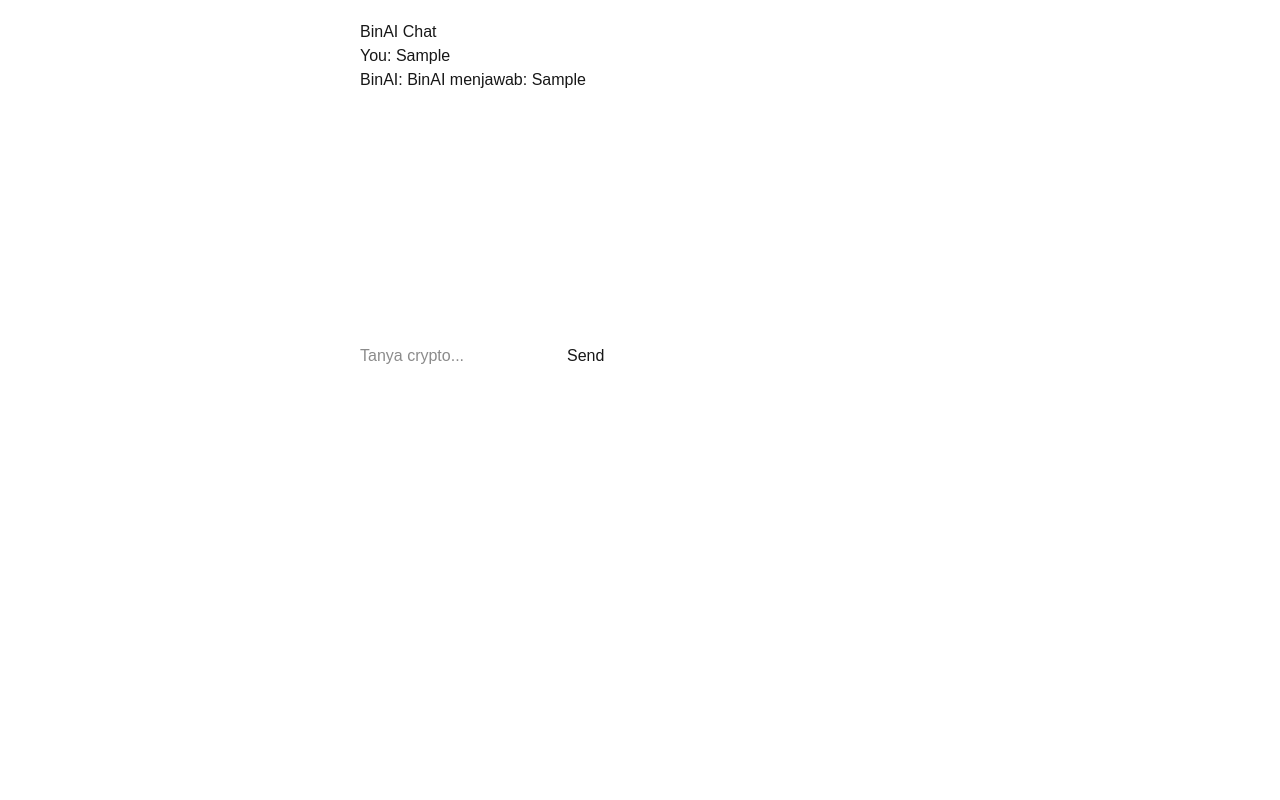
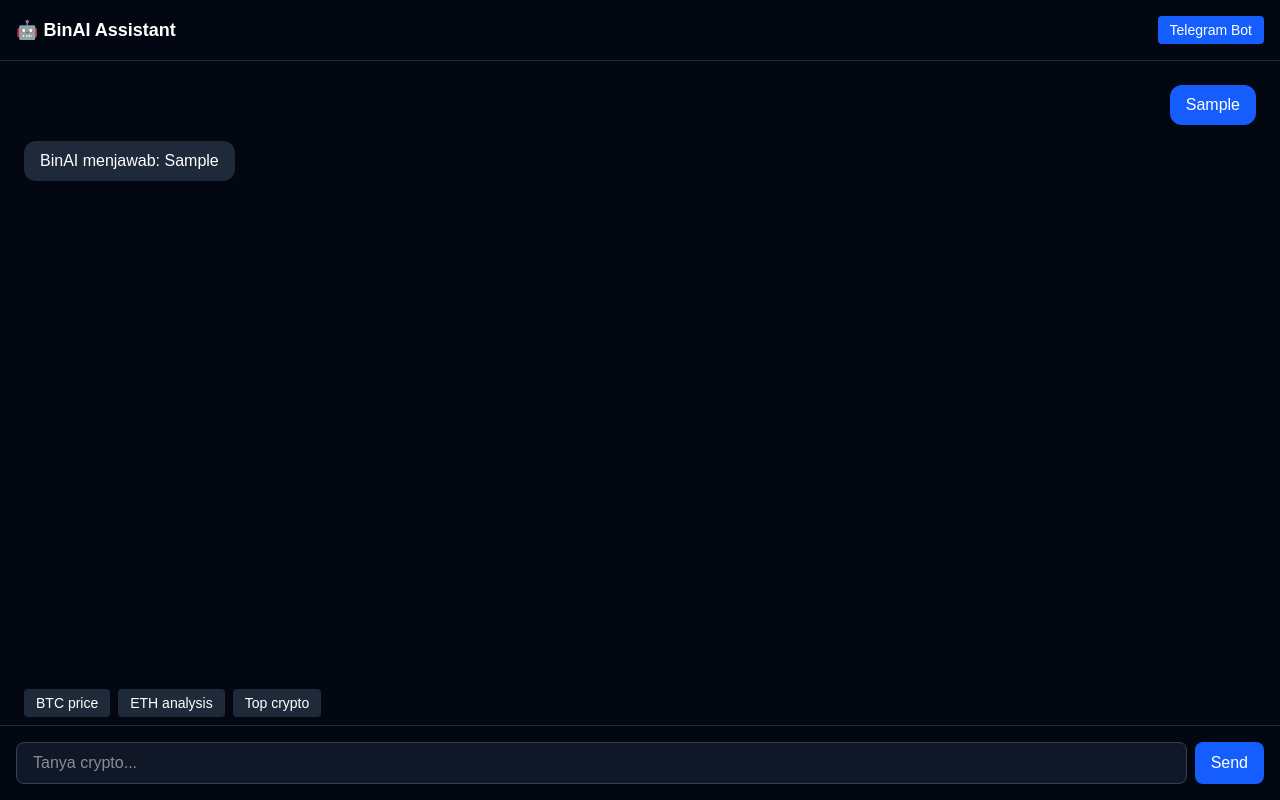
Before and after one commit to Beny25/binai, a Next.js app: page /chat in a window 1280 px wide. Both pictures are taken after typing "Sample" into the empty fields and a click on the button "Send". Built offline with nearby package versions, Linux system fonts and the light colour scheme.

Commit message:
Refactor ChatPage component for improved functionality

```diff
--- a/app/chat/page.tsx
+++ b/app/chat/page.tsx
@@ -1,46 +1,147 @@
 "use client"
 
-import { useState } from "react"
+import { useState, useRef, useEffect } from "react"
 
-export default function ChatPage() {
+export default function ChatPage(){
 
   const [message,setMessage] = useState("")
-  const [chat,setChat] = useState<string[]>([])
+  const [chat,setChat] = useState<any[]>([])
+  const [loading,setLoading] = useState(false)
 
-  const sendMessage = async () => {
+  const bottomRef = useRef<HTMLDivElement>(null)
 
-    if(!message) return
+  useEffect(()=>{
+    bottomRef.current?.scrollIntoView({behavior:"smooth"})
+  },[chat])
+
+  const sendMessage = async (text?:string) => {
+
+    const msg = text || message
+    if(!msg) return
+
+    setChat(prev=>[...prev,{role:"user",text:msg}])
+    setMessage("")
+    setLoading(true)
 
     const res = await fetch("/api/ai",{
       method:"POST",
       headers:{ "Content-Type":"application/json" },
-      body: JSON.stringify({ message })
+      body: JSON.stringify({ message: msg })
     })
 
     const data = await res.json()
 
-    setChat([...chat,"You: "+message,"BinAI: "+data.reply])
-    setMessage("")
+    setChat(prev=>[...prev,{role:"ai",text:data.reply}])
+    setLoading(false)
   }
 
-  return (
-    <div style={{maxWidth:600,margin:"auto",padding:20}}>
+  return(
 
-      <h1>BinAI Chat</h1>
+    <div className="flex flex-col h-screen bg-gray-950 text-white">
 
-      <div style={{minHeight:300}}>
+      {/* Header */}
+
+      <div className="p-4 border-b border-gray-800 flex justify-between items-center">
+
+        <h1 className="font-bold text-lg">
+          🤖 BinAI Assistant
+        </h1>
+
+        <a
+          href="https://t.me/binai_assistant_bot"
+          target="_blank"
+          className="text-sm bg-blue-600 px-3 py-1 rounded"
+        >
+          Telegram Bot
+        </a>
+
+      </div>
+
+      {/* Chat area */}
+
+      <div className="flex-1 overflow-y-auto p-6 space-y-4">
+
         {chat.map((c,i)=>(
-          <p key={i}>{c}</p>
+
+          <div
+            key={i}
+            className={`flex ${c.role==="user"?"justify-end":"justify-start"}`}
+          >
+
+            <div
+              className={`
+              px-4 py-2 rounded-xl max-w-md
+              ${c.role==="user"
+                ? "bg-blue-600"
+                : "bg-gray-800"}
+              `}
+            >
+              {c.text}
+            </div>
+
+          </div>
+
         ))}
+
+        {loading && (
+          <div className="text-gray-400 text-sm">
+            BinAI sedang berpikir...
           </div>
+        )}
+
+        <div ref={bottomRef}></div>
+
+      </div>
+
+      {/* Quick prompts */}
+
+      <div className="px-6 pb-2 flex gap-2 flex-wrap text-sm">
+
+        <button
+          onClick={()=>sendMessage("BTC price today")}
+          className="bg-gray-800 px-3 py-1 rounded"
+        >
+          BTC price
+        </button>
+
+        <button
+          onClick={()=>sendMessage("ETH market analysis")}
+          className="bg-gray-800 px-3 py-1 rounded"
+        >
+          ETH analysis
+        </button>
+
+        <button
+          onClick={()=>sendMessage("Top crypto today")}
+          className="bg-gray-800 px-3 py-1 rounded"
+        >
+          Top crypto
+        </button>
+
+      </div>
+
+      {/* Input */}
+
+      <div className="p-4 border-t border-gray-800 flex gap-2">
 
         <input
           value={message}
           onChange={(e)=>setMessage(e.target.value)}
+          onKeyDown={(e)=>{
+            if(e.key==="Enter") sendMessage()
+          }}
           placeholder="Tanya crypto..."
+          className="flex-1 bg-gray-900 border border-gray-700 rounded-lg px-4 py-2 outline-none"
         />
 
-      <button onClick={sendMessage}>Send</button>
+        <button
+          onClick={()=>sendMessage()}
+          className="bg-blue-600 px-4 py-2 rounded-lg"
+        >
+          Send
+        </button>
+
+      </div>
 
     </div>
   )
```
Lines whose indentation alone changed are shown as unchanged.
